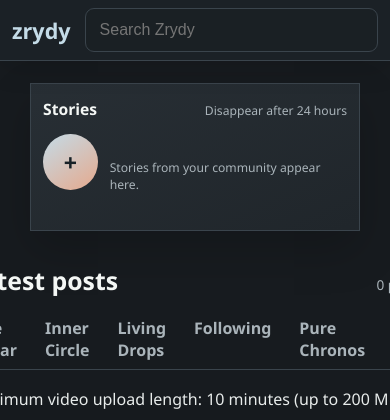
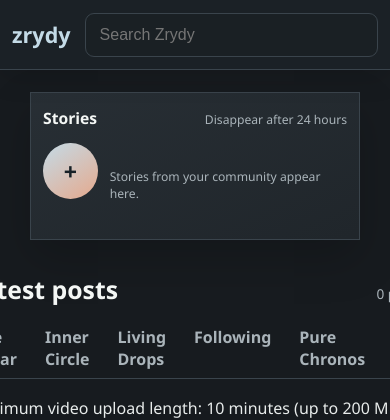
Before and after one commit to mahmudfauziyat006-commits/Zrydy, a Flask app: page /dashboard in a window 390 px wide; the page is wider, and only the part inside the window is pictured. Shown: the top 420 px of that part. Run offline with Flask 3, Linux system fonts and the light colour scheme; data that the repository does not hold is empty; some libraries are stand-ins or nearby versions.

Commit message:
chore: auto-sync 2026-11-21 16:23 UTC

```diff
--- a/static/style.css
+++ b/static/style.css
@@ -3477,8 +3477,20 @@ body.zrydy-unified.auth-page.light-mode .auth-container {
     }
 
     body.zrydy-unified .zrydy-topbar {
-        min-height: 54px;
-        padding: 8px 12px;
+        position: sticky;
+        top: 0;
+        left: 0;
+        right: 0;
+        width: 100%;
+        min-height: calc(70px + env(safe-area-inset-top));
+        margin: 0;
+        padding:
+            calc(8px + env(safe-area-inset-top))
+            12px
+            8px;
+        border-right: 0;
+        border-left: 0;
+        border-radius: 0;
     }
 
     body.zrydy-unified .zrydy-topbar .brand {
```
